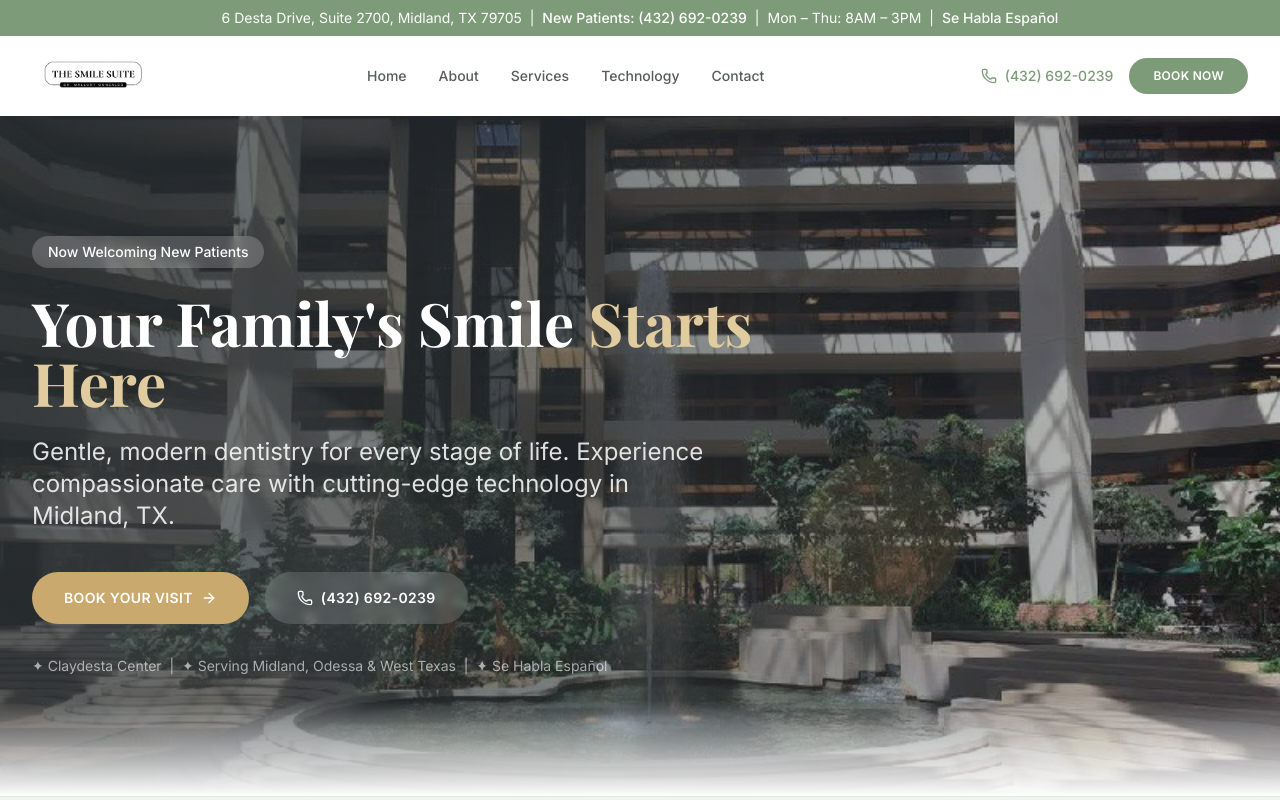
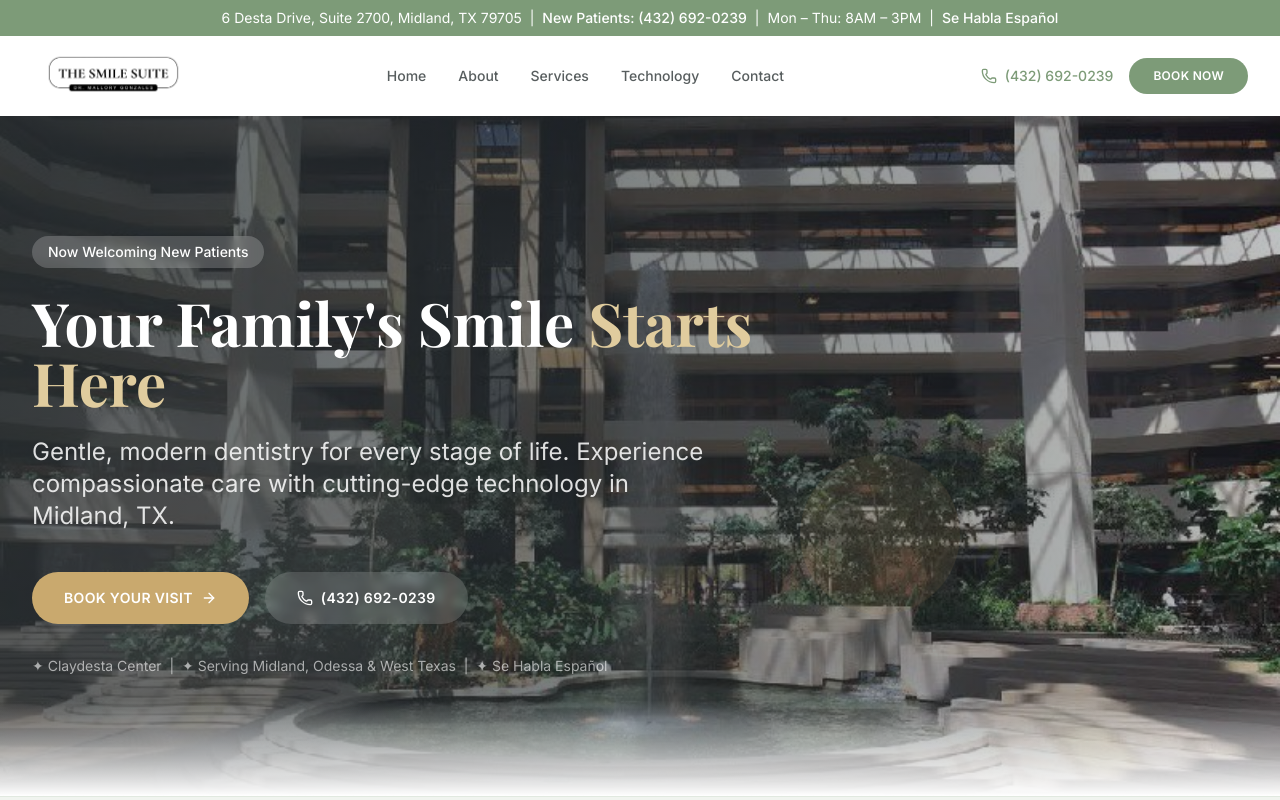
Before and after one commit to N0DEHQ/smile-suite, a Next.js app: page / in a window 1280 px wide. Shown: the top 800 px of the page. Built offline with nearby package versions, Linux system fonts and the light colour scheme; a web font is replaced by a local one.

Commit message:
bigger header logo + logo in footer (inverted white)

```diff
--- a/src/components/Footer.tsx
+++ b/src/components/Footer.tsx
@@ -1,4 +1,5 @@
 import Link from "next/link";
+import Image from "next/image";
 import { Phone, MapPin, Clock, Instagram, Facebook } from "lucide-react";
 
 const BOOKING_URL = "https://www.smilemidland.com/contact-us/";
@@ -30,7 +31,13 @@ export default function Footer() {
         <div className="grid grid-cols-1 md:grid-cols-2 lg:grid-cols-4 gap-10">
           {/* Brand */}
           <div>
-            <h3 className="font-playfair text-2xl font-bold mb-4">THE SMILE SUITE</h3>
+            <Image
+              src="/images/logo.png"
+              alt="The Smile Suite"
+              width={220}
+              height={65}
+              className="h-14 w-auto mb-4 brightness-0 invert"
+            />
             <p className="text-white/60 text-sm leading-relaxed mb-4">
               Gentle, modern dentistry for every stage of life. Led by Dr. Mallory Gonzales in Midland, TX.
             </p>
--- a/src/components/Header.tsx
+++ b/src/components/Header.tsx
@@ -63,9 +63,9 @@ export default function Header() {
               <Image
                 src="/images/logo.png"
                 alt="The Smile Suite — Dr. Mallory Gonzales"
-                width={200}
-                height={60}
-                className="h-10 sm:h-12 w-auto"
+                width={280}
+                height={80}
+                className="h-14 sm:h-16 w-auto"
                 priority
               />
             </Link>
```
